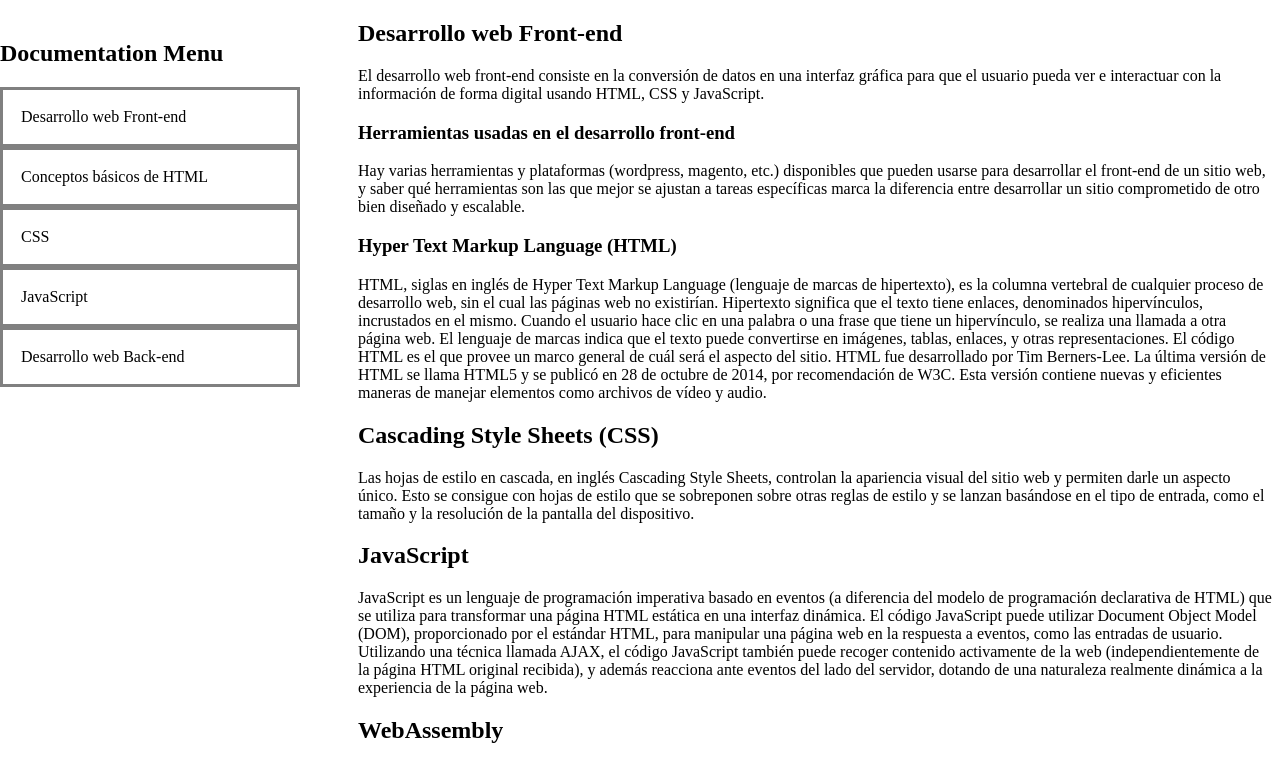
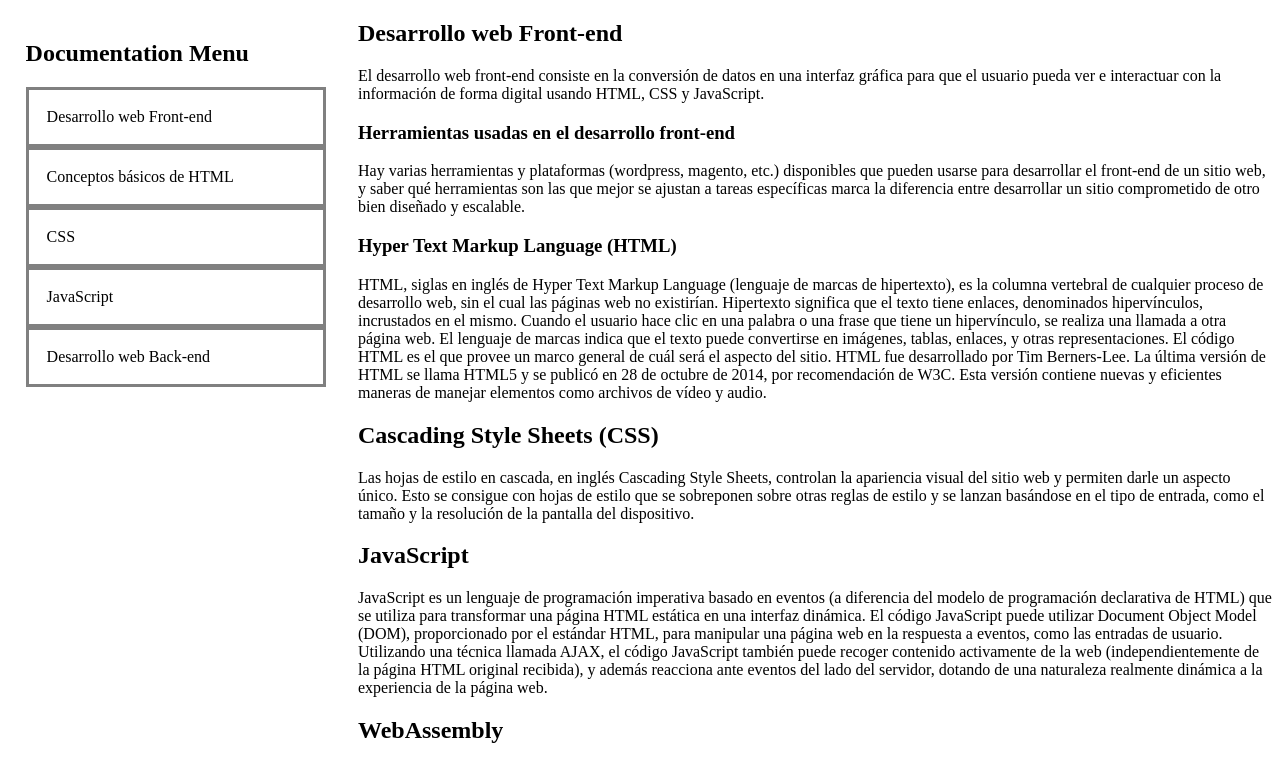
Before and after one commit to maesga1/FAQ, a plain HTML site: page Index.html in a window 1280 px wide. Shown: the top 761 px of the page. Drawn offline with Linux system fonts and the light colour scheme.

Commit message:
make improvement changes

```diff
--- a/Index.html
+++ b/Index.html
@@ -11,7 +11,7 @@
 <header>
   <nav>
     <div class="menu">
-      <h2>Documentation Menu</h2>
+      <h1>Documentation Menu</h1>
         <a href="#desarollo">Desarrollo web Front-end</a> </li>
         <a href="#html"> Conceptos básicos de HTML</a></li>
         <a href="#css"> CSS </a></li>
--- a/css/style.css
+++ b/css/style.css
@@ -7,6 +7,7 @@
     left: 0;
     overflow-x: hidden;
     padding-top: 20px;
+    margin-left: 2%;
 
 
 }
```
